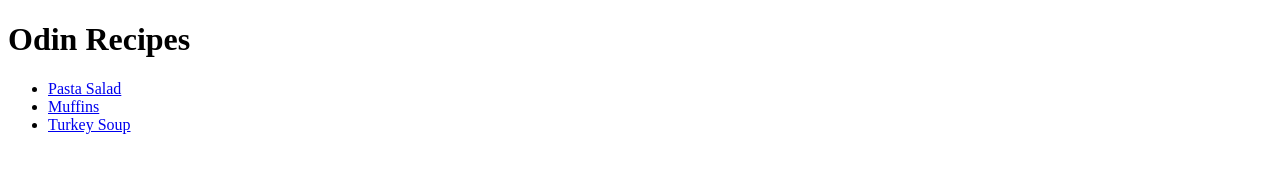
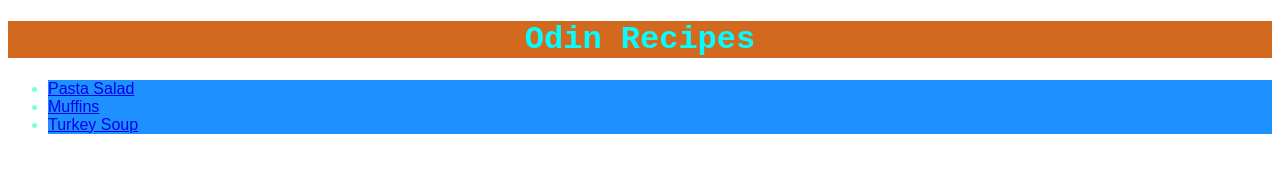
Before and after one commit to vasic9/odin-recipes, a plain HTML site: page index.html in a window 1280 px wide. Drawn offline with Linux system fonts and the light colour scheme.

Commit message:
Added css, background color, fonts

```diff
--- a/index.html
+++ b/index.html
@@ -1,6 +1,7 @@
 <!DOCTYPE html>
 <html lang="en">
 <head>
+    <link rel="stylesheet" href="style.css">
     <meta charset="UTF-8">
     <meta http-equiv="X-UA-Compatible" content="IE=edge">
     <meta name="viewport" content="width=device-width, initial-scale=1.0">
--- /dev/null
+++ b/style.css
@@ -0,0 +1,14 @@
+* {
+    font-family: sans-serif;
+}
+h1 {
+    background-color: chocolate;
+    color: aqua;
+    font-family: 'Courier New', Courier, monospace;
+    text-align: center;
+    font-weight: bold;
+}
+ul li {
+    background-color: dodgerblue;
+    color: aquamarine;
+}
```
